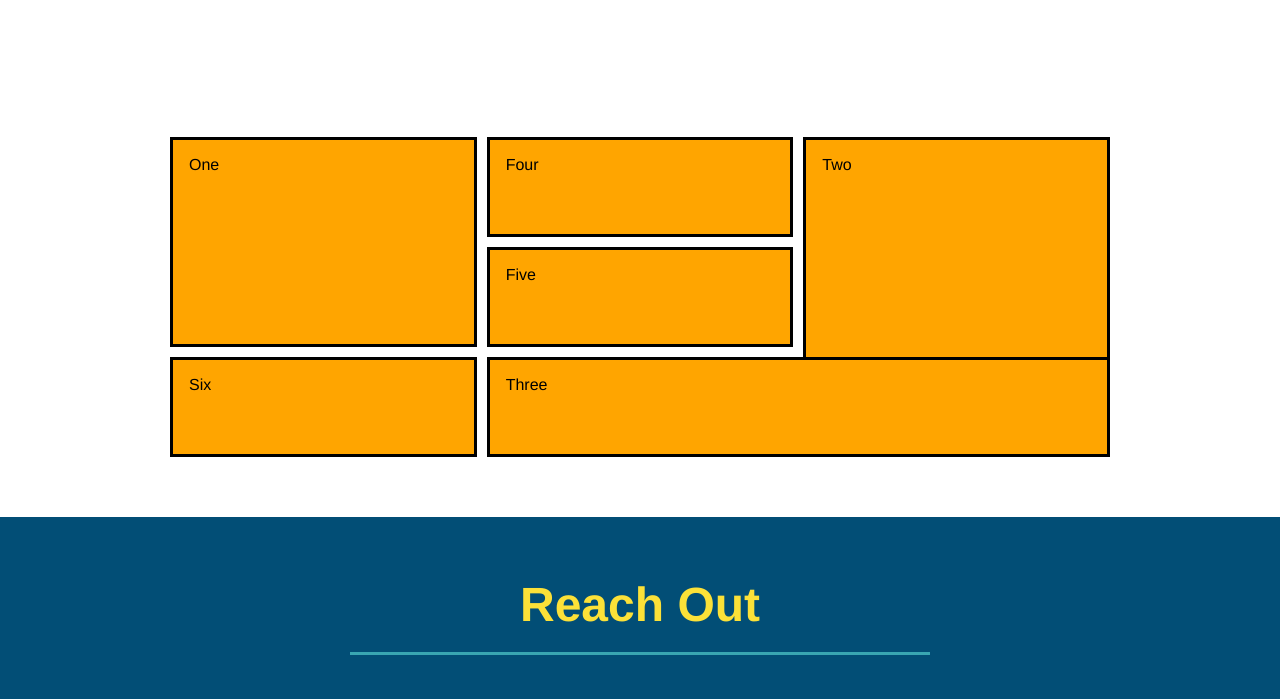
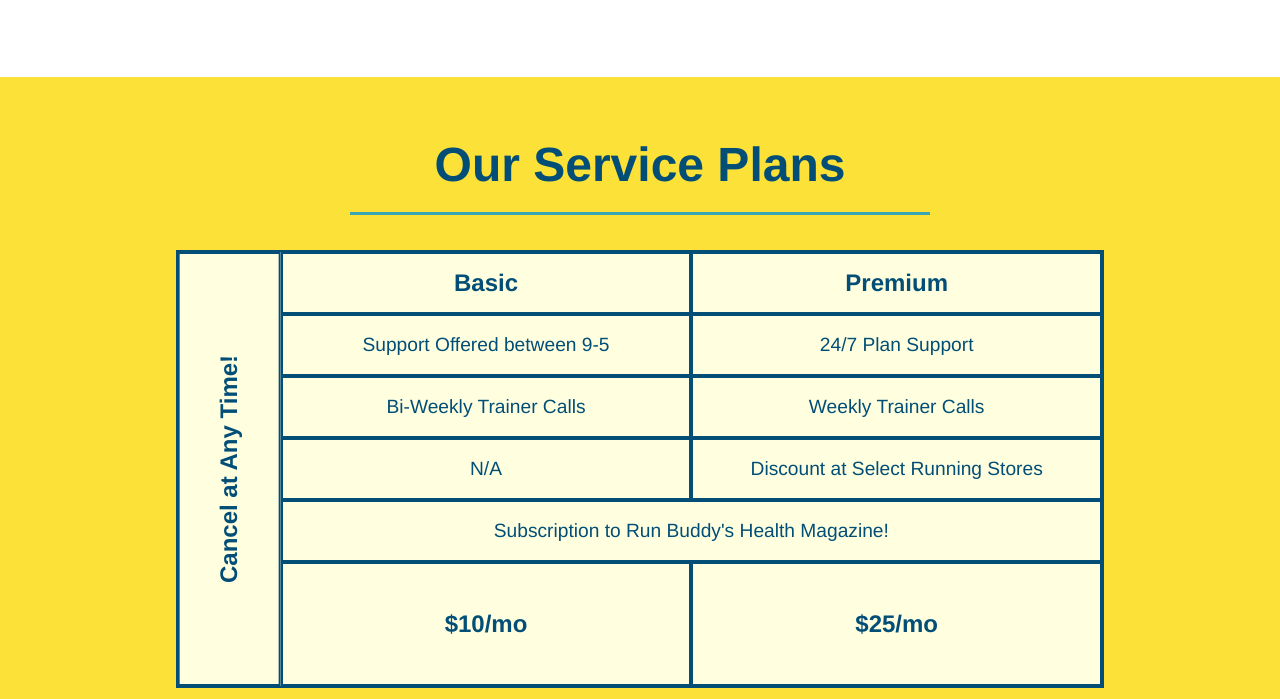
Before and after one commit to shellienguyen/run-buddy, a plain HTML site: page index.html in a window 1280 px wide. Shown: the part 3064-3763 px from the top of the page. Drawn offline with Linux system fonts and the light colour scheme.

Commit message:
added service table comparison

```diff
--- a/assets/css/style.css
+++ b/assets/css/style.css
@@ -277,49 +277,58 @@ section {
 
 /****************************************************/
 /* Our Service Plans styles start */
+.services {
+   background: #fce138;
+}
+
+.service-grid-wrapper {
+   display: flex;
+   width: 100%;
+   justify-content: center;
+}
+
 .service-grid-container {
-   max-width: 940px;
-   margin: 0 auto;
+   background: lightyellow;
+   width: 80%;
    display: grid;
-   grid-template-columns: repeat(3, 1fr);
-   grid-template-rows: repeat(3, 100px);
-   grid-gap: 10px;
+   grid-template-columns: 1fr repeat(2, 4fr);
+   grid-template-rows: repeat(5, 1fr) 2fr;
+   border: 2px solid #024e76;
+   color: #024e76;
+   font-size: 1.2rem;
 }
 
 .service-grid-item {
-   background-color: orange;
-   border: solid;
-   padding: 1em;
-   color: black;
+   padding: 15px 0;
+   border: 2px solid #024e76;
+   display: flex;
+   align-items: center;
+   justify-content: center;
+   text-align: center;
 }
 
-.box1 {
-   /*
-   grid-column-start: 1;
-   grid-column-end: 2;
-   grid-row-start: 1;
-   grid-row-end: 3;
-   */
-   /*
-   grid-column: 1/-3;
-   grid-row: 1/-2;
-   */
-   /*
-   grid-column: 1/ span 1;
-   grid-row: 1/ span 2;
-   */
-   grid-column: 1/2;
-   grid-row: 1/3;
+.service-grid-item.basic {
+   grid-column: 2 /span 1;
 }
 
-.box2 {
-   grid-column: 3/4;
-   grid-row: 1/-1;
+.service-grid-item.premium {
+   grid-column: 3 /span 1;
 }
 
-.box3 {
-   grid-column: 2/ span 2;
-   grid-row: 3/ span 1;
+.service-grid-item.both {
+   grid-column: 2 / span 2;
+}
+
+.service-grid-item.cancel {
+   grid-row: 1 / -1;
+   writing-mode: vertical-lr;
+   grid-column: 1;
+   transform: rotate(180deg);
+}
+
+.grid-head, .grid-price, .service-grid-item.cancel {
+   font-size: 1.5rem;
+   font-weight: bold;
 }
 /* Our Service Plans styles end */
 /**~~~~~~~~~~~~~~~~~~~~~~~~~~~~~~~~~~~~~~~~~~~~~~~~**/
@@ -498,6 +507,25 @@ footer a {
    .step-text {
       flex: 100%;
    }
+
+   .service-grid-container {
+      grid-template-columns: 1fr 1fr;
+   }
+
+   .service-grid-item.basic {
+      grid-column: 1 / span 1;
+   }
+
+   .service-grid-item.both {
+      grid-column: 1 / -1;
+   }
+
+   .service-grid-item.cancel {
+      transform: none;
+      writing-mode: unset;
+      grid-column: 1 / -1;
+      grid-row: -1;
+   }
 }
 
 /* Media Query for mobile phones and smaller */
--- a/index.html
+++ b/index.html
@@ -230,13 +230,64 @@
    <!-- ************************************************ -->
    <!-- "Our Service Plans" section start -->
    <section id = "service-plans" class = "services">
-      <div class = "service-grid-container">
-         <div class = "service-grid-item box1">One</div>
-         <div class = "service-grid-item box2">Two</div>
-         <div class = "service-grid-item box3">Three</div>
-         <div class = "service-grid-item box4">Four</div>
-         <div class = "service-grid-item box5">Five</div>
-         <div class = "service-grid-item box6">Six</div>
+      <h2 class = "section-title secondary-border">
+         Our Service Plans
+      </h2>
+
+      <div class = "service-grid-wrapper">
+         <div class = "service-grid-container">
+            <!-- Start Grid Headers -->
+            <div class = "service-grid-item grid-head basic">
+               Basic
+            </div>
+
+            <div class = "service-grid-item grid-head premium">
+               Premium
+            </div>
+            <!-- End Grid Headers -->
+
+            <!-- Start Grid Body -->
+            <div class = "service-grid-item basic">
+               Support Offered between 9-5
+            </div>
+
+            <div class = "service-grid-item premium">
+               24/7 Plan Support
+            </div>
+
+            <div class = "service-grid-item basic">
+               Bi-Weekly Trainer Calls
+            </div>
+
+            <div class = "service-grid-item premium">
+               Weekly Trainer Calls
+            </div>
+
+            <div class = "service-grid-item basic">
+               N/A
+            </div>
+
+            <div class = "service-grid-item premium">
+               Discount at Select Running Stores
+            </div>
+
+            <div class = "service-grid-item both">
+               Subscription to Run Buddy's Health Magazine!
+            </div>
+
+            <div class = "service-grid-item grid-price basic">
+               $10/mo
+            </div>
+
+            <div class = "service-grid-item grid-price premium">
+               $25/mo
+            </div>
+
+            <div class = "service-grid-item cancel">
+               Cancel at Any Time!
+            </div>
+            <!-- End Grid Body -->
+         </div>
       </div>
    </section>
    <!-- "Our Service Plans" section end -->
```
